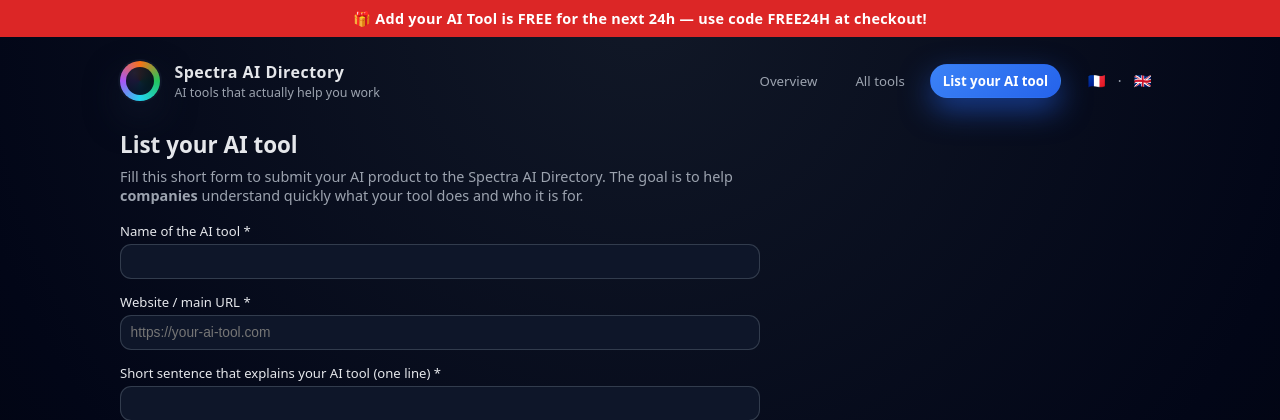
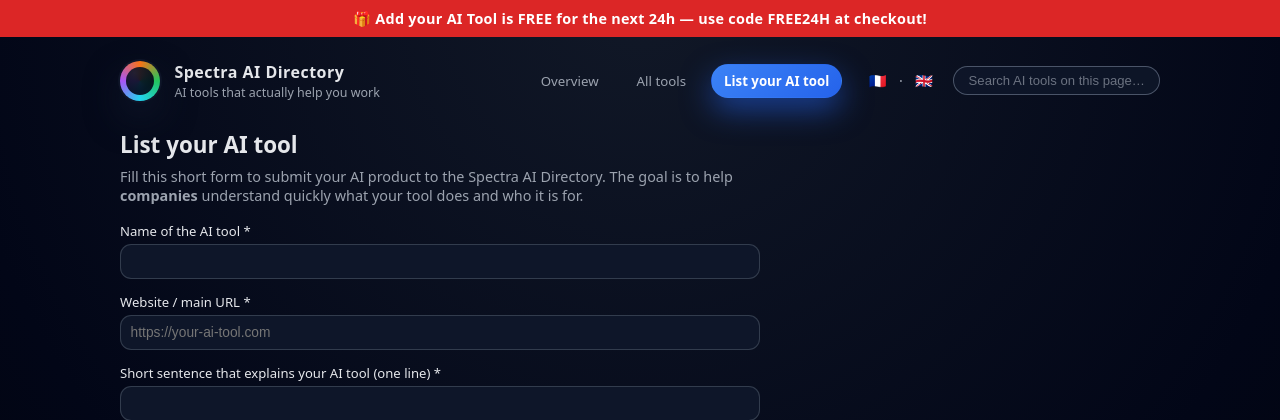
Before and after one commit to vincentbastille10/spectra_media_directory_english_version, a Flask app: page /add in a window 1280 px wide. Shown: the top 420 px of the page. Run offline with Flask 3, Linux system fonts and the light colour scheme.

Commit message:
Update base.html

```diff
--- a/templates/base.html
+++ b/templates/base.html
@@ -411,6 +411,41 @@
         color: #854d0e;
       }
 
+      /* ====== AJOUT POUR LA RECHERCHE ====== */
+
+      .header-right {
+        display: flex;
+        align-items: center;
+        gap: 0.75rem;
+      }
+
+      .search-container {
+        position: relative;
+      }
+
+      .search-input {
+        padding: 0.38rem 0.9rem;
+        border-radius: 999px;
+        border: 1px solid rgba(148,163,184,0.45);
+        background: rgba(15,23,42,0.9);
+        color: var(--text);
+        font-size: 0.82rem;
+        min-width: 190px;
+        transition: border-color 0.16s ease-out, box-shadow 0.16s ease-out, background 0.16s ease-out, transform 0.1s ease-out;
+      }
+
+      .search-input::placeholder {
+        color: #6b7280;
+      }
+
+      .search-input:focus {
+        outline: none;
+        border-color: var(--accent);
+        box-shadow: 0 0 0 1px rgba(59,130,246,0.55), 0 12px 25px rgba(15,23,42,0.85);
+        background: #020617;
+        transform: translateY(-1px);
+      }
+
       @media (max-width: 640px) {
         header.site-header {
           flex-direction: column;
@@ -420,6 +455,18 @@
           width: 100%;
           justify-content: flex-start;
           flex-wrap: wrap;
+        }
+        .header-right {
+          width: 100%;
+          flex-direction: column;
+          align-items: flex-start;
+          gap: 0.5rem;
+        }
+        .search-container {
+          width: 100%;
+        }
+        .search-input {
+          width: 100%;
         }
       }
     </style>
@@ -459,6 +506,9 @@
           <div class="brand-subtitle">AI tools that actually help you work</div>
         </div>
       </div>
+
+      <!-- NAV + SEARCH ALIGNÉS À DROITE -->
+      <div class="header-right">
         <nav class="site-nav">
           <a href="{{ url_for('index') }}" class="nav-link">Overview</a>
           <a href="{{ url_for('annuaire_list') }}" class="nav-link">All tools</a>
@@ -470,6 +520,18 @@
             <a href="https://spectra-media-directory-english-version.onrender.com" title="English version">🇬🇧</a>
           </div>
         </nav>
+
+        <!-- BARRE DE RECHERCHE AJOUTÉE -->
+        <div class="search-container">
+          <input
+            id="ai-search-input"
+            class="search-input"
+            type="text"
+            placeholder="Search AI tools on this page…"
+            aria-label="Search AI tools on this page"
+          />
+        </div>
+      </div>
     </header>
 
     <main>
@@ -527,6 +589,32 @@
     </div>
   </footer>
 
+  <!-- SCRIPT DE RECHERCHE (filtre les cartes d'IA sur la page) -->
+  <script>
+    (function() {
+      const input = document.getElementById('ai-search-input');
+      if (!input) return;
+
+      input.addEventListener('input', function() {
+        const query = this.value.toLowerCase().trim();
+
+        // Essaie de trouver les cartes IA. Adapte si besoin:
+        const cards = document.querySelectorAll('.tool-card, [data-ai-card]');
+
+        if (!cards.length) return;
+
+        cards.forEach(card => {
+          const text = card.innerText.toLowerCase();
+          if (!query) {
+            card.style.display = '';
+          } else {
+            card.style.display = text.includes(query) ? '' : 'none';
+          }
+        });
+      });
+    })();
+  </script>
+
   {% block body_extra %}{% endblock %}
 </body>
 </html>
```
Lines whose indentation alone changed are shown as unchanged.
